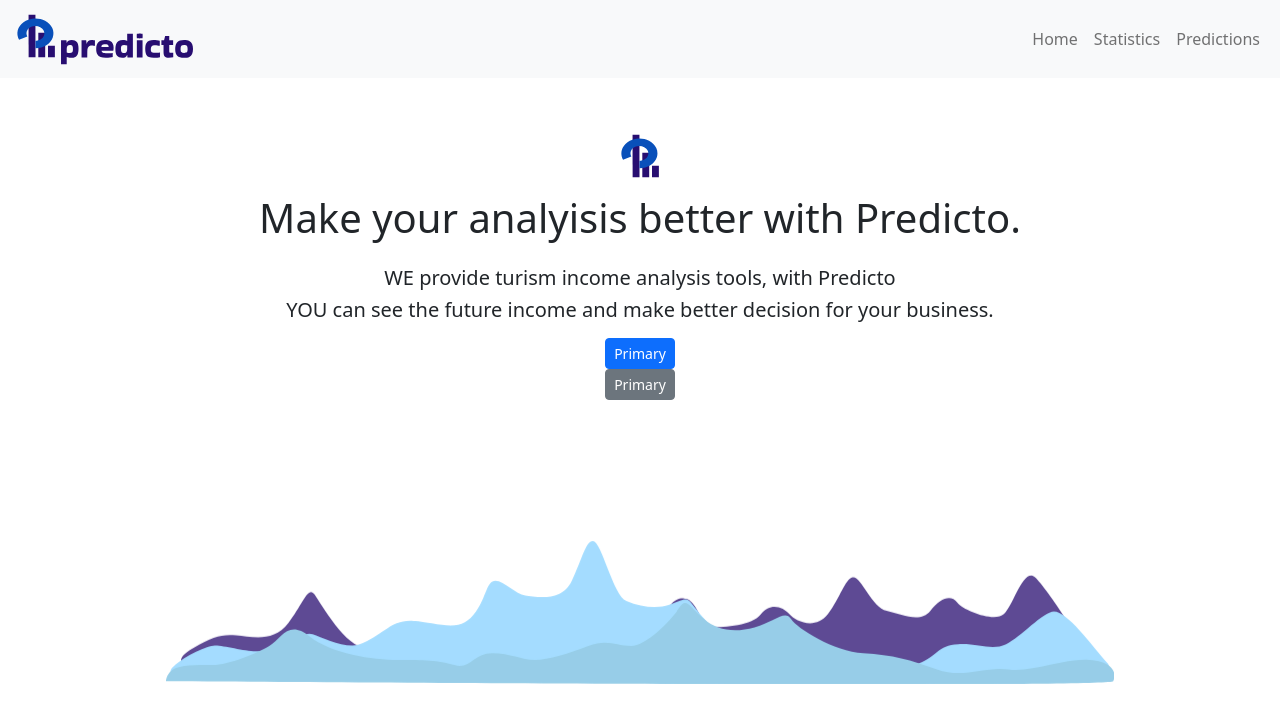
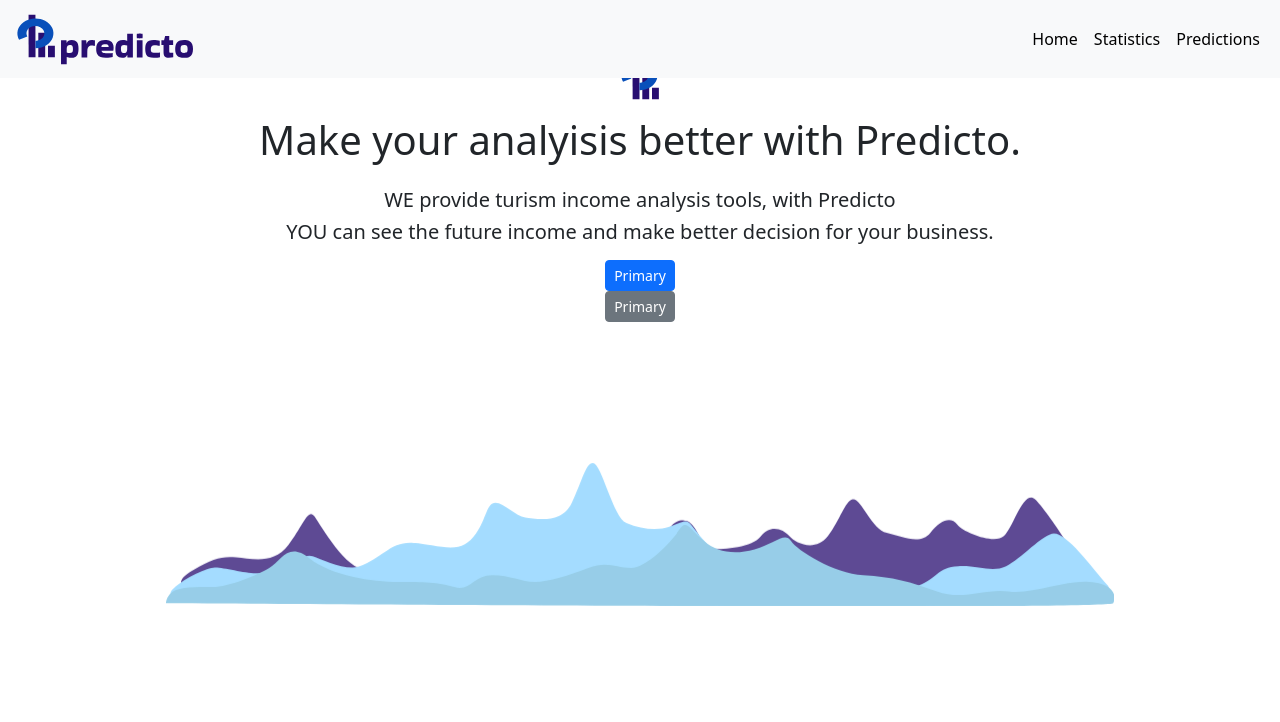
Before and after one commit to LucaRocci/InfoSense, a React (Create React App) app in the folder preditco-frontend/: page /home in a window 1280 px wide. Shown: the top 722 px of the page. Built offline with nearby package versions, Linux system fonts and the light colour scheme.

Commit message:
[STYLE] start styling navbar

```diff
--- a/preditco-frontend/src/App.scss
+++ b/preditco-frontend/src/App.scss
@@ -1,2 +1,7 @@
 /* Bootstrap import */
 @import "~bootstrap/scss/bootstrap";
+
+
+.overflow-y-hidden {
+    overflow-y: hidden;
+}
--- a/preditco-frontend/src/components/Navbar/Navbar.component.tsx
+++ b/preditco-frontend/src/components/Navbar/Navbar.component.tsx
@@ -1,21 +1,42 @@
 //Bootstrap components imports
-import { Navbar, Nav, Container, NavDropdown } from 'react-bootstrap';
+import { useEffect, useState } from 'react';
+import { Navbar, Nav, Container, Row, Col } from 'react-bootstrap';
+import { Link } from 'react-router-dom';
 import logo from '../../assets/logos/logo-predicto.svg';
 //Import style
 import './Navbar.scss'
 
 
 const NavbarCustom = () => {
+
+  const [ show, setShow ] = useState<boolean>(false);
+
+  useEffect(() => {
+    document.body.classList.toggle('overflow-y-hidden');
+  }, [show])
+
     return(
-        <Navbar bg="light" expand="lg">
+        <Navbar bg="light" expand="md" className='fixed-top'>
         <Container fluid>
           <Navbar.Brand><img src={logo} /></Navbar.Brand>
-          <Navbar.Toggle aria-controls="basic-navbar-nav" />
+          <Navbar.Toggle aria-controls="basic-navbar-nav" onClick={() => setShow(!show)} />
           <Navbar.Collapse id="basic-navbar-nav">
-            <Nav className="ms-auto">
-              <Nav.Link>Home</Nav.Link>
-              <Nav.Link>Statistics</Nav.Link>
-              <Nav.Link>Predictions</Nav.Link>
+            <Nav className={`ms-md-auto ${show?'d-flex flex-column align-items-center min-h-90':''}`}>
+              <Nav.Link><Link to='/home'>Home</Link></Nav.Link>
+              <Nav.Link><Link to='/statistics'>Statistics</Link></Nav.Link>
+              <Nav.Link><Link to='/predictions'>Predictions</Link></Nav.Link>
+              {show?
+              <Container fluid className='mt-auto'>
+                <Row>
+                  <Col className='text-center'>A</Col>
+                  <Col className='text-center'>B</Col>
+                </Row>
+                <Row>
+                  <Col className='text-center'>C</Col>
+                  <Col className='text-center'>D</Col>
+                  <Col className='text-center'>E</Col>
+                </Row>
+              </Container>:''}
             </Nav>
           </Navbar.Collapse>
         </Container>
--- a/preditco-frontend/src/components/Navbar/Navbar.scss
+++ b/preditco-frontend/src/components/Navbar/Navbar.scss
@@ -0,0 +1,18 @@
+
+.nav-link {
+    a {
+        text-decoration: none;
+        color: black;
+    }
+}
+
+.min-h-90 {
+    min-height: 90vh;
+}
+
+.navbar-collapse {
+    transition: none!important;
+    &.show {
+        min-height: 90vh;
+    }
+}
```
